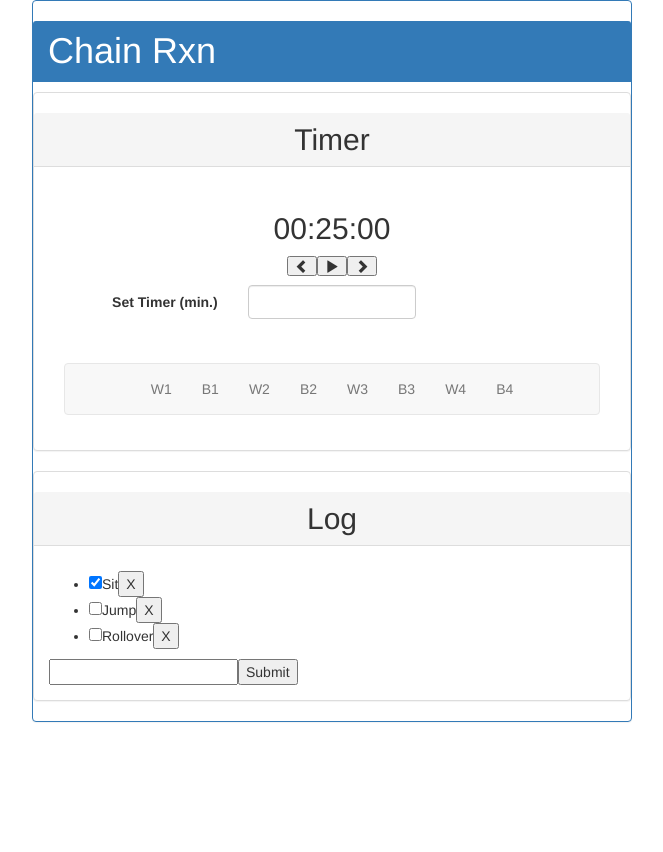
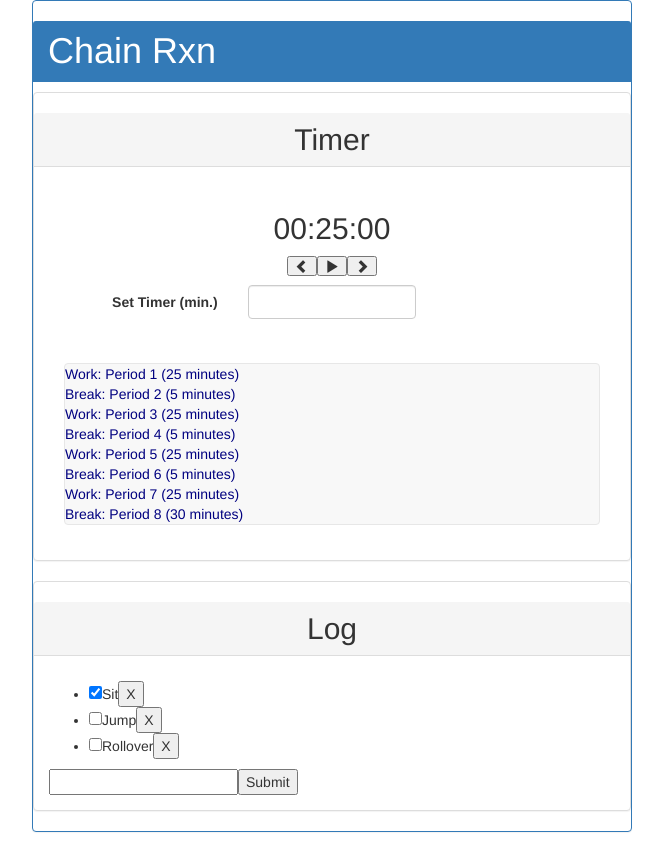
Before and after one commit to n-kimberly/ChainRXN, a React (Create React App) app: page / in a window 1280 px wide. Shown: the whole page, without its empty margins (308-971 px from the left). Before the commit the page ends 800 px from the top, so only its background shows below. Built offline with nearby package versions, Linux system fonts and the light colour scheme.

Commit message:
Add real starting data and pass to TaskbarDisplay

```diff
--- a/src/App.css
+++ b/src/App.css
@@ -17,6 +17,11 @@
     margin: 8px;
 }
 
+.routines {
+    text-align: left;
+    color: navy;
+}
+
 @media (max-width: 650px) {
     .app-content {
         width: auto;
--- a/src/App.js
+++ b/src/App.js
@@ -6,6 +6,20 @@ import './App.css';
 
 
 class App extends Component {
+  constructor(props) {
+    super(props);
+    this.routines = [
+      {timerType: 'Work', isCurrent: false, timerName: 'Period 1', timerAllocation: 25},
+      {timerType: 'Break', isCurrent: true,  timerName: 'Period 2', timerAllocation: 5},
+      {timerType: 'Work', isCurrent: false, timerName: 'Period 3', timerAllocation: 25},
+      {timerType: 'Break', isCurrent: false, timerName: 'Period 4', timerAllocation: 5},
+      {timerType: 'Work', isCurrent: false, timerName: 'Period 5', timerAllocation: 25},
+      {timerType: 'Break', isCurrent: false, timerName: 'Period 6', timerAllocation: 5},
+      {timerType: 'Work', isCurrent: false, timerName: 'Period 7', timerAllocation: 25},
+      {timerType: 'Break', isCurrent: false, timerName: 'Period 8', timerAllocation: 30}
+    ];
+  }
+
   render() {
     return (
       <div>
@@ -14,10 +28,14 @@ class App extends Component {
           <div className = "panel panel-default">
             <h2 className = "panel-heading" align="center">Timer</h2>
             <div className = "panel-body">
-              <Timer />
+              <Timer
+                routines = { this.routines }
+              />
             </div>
             <div className = "panel-body">
-              <Taskbar />
+              <Taskbar
+                routines = { this.routines }
+              />
             </div>
           </div>
           <div className = "panel panel-default">
--- a/src/Taskbar/TaskbarControls/components/TaskbarControls.jsx
+++ /dev/null
@@ -1,73 +0,0 @@
-import React, { Component } from 'react';
-import moment from 'moment';
-
-class TaskbarControls extends Component {
-    constructor() {
-        super();
-    }
-
-    render()
-    {
-        return (
-            <div className = "row">
-                <div className = "text-center">
-                    {
-                        (this.props.TaskbarState === this.props.TaskbarStates.COMPLETED ||
-                        this.props.TaskbarState ===
-                        this.props.TaskbarStates.RESETTED)
-                        &&
-                        (<button
-                            className = "glyphicon glyphicon-chevron-left" />)
-                    }
-                    {
-                        (this.props.TaskbarState === this.props.TaskbarStates.PLAYING)
-                        &&
-                        (<button
-                            className = "glyphicon glyphicon-pause"
-                            onClick = { this.props.pauseTaskbar } />)
-                    }
-                    {
-                        (this.props.TaskbarState !== this.props.TaskbarStates.PLAYING)
-                        &&
-                        (<button
-                            className = "glyphicon glyphicon-play"
-                            onClick = { this.props.startTaskbar } />)
-                    }
-                    {
-                        (this.props.TaskbarState === this.props.TaskbarStates.PLAYING ||
-                        this.props.TaskbarState ===
-                        this.props.TaskbarStates.PAUSED)
-                        &&
-                        (<button
-                            className = "glyphicon glyphicon-stop"
-                            onClick = { this.props.resetTaskbar } />)
-                    }
-                    {
-                        (this.props.TaskbarState === this.props.TaskbarStates.COMPLETED ||
-                        this.props.TaskbarState ===
-                        this.props.TaskbarStates.RESETTED)
-                        &&
-                        (<button
-                            className = "glyphicon glyphicon-chevron-right" />)
-                    }
-                </div>
-            </div>
-        );
-    }
-}
-
-// const TaskbarControls = (props) => (
-//     <div className = "row">
-//         <div className = "text-center">
-//             <button className = "glyphicon glyphicon-chevron-left align-center"></button>
-//             <button className = "glyphicon glyphicon-pause"></button>
-//             <button
-//                 className = "glyphicon glyphicon-play"
-//                 onClick = {this.props.startTaskbar} />
-//             <button className = "glyphicon glyphicon-stop"></button>
-//             <button className = "glyphicon glyphicon-chevron-right"></button>
-//         </div>
-//     </div>
-// );
-
-export default TaskbarControls
--- a/src/Taskbar/TaskbarDisplay/components/TaskbarDisplay.jsx
+++ b/src/Taskbar/TaskbarDisplay/components/TaskbarDisplay.jsx
@@ -1,28 +1,17 @@
-import React from 'react';
+import React, { Component } from 'react';
 
-const leftPad = (val) => {
-    if (val < 10) {
-        return '0' + val;
-    } else {
-        return val;
+class TaskbarDisplay extends Component {
+    render() {
+      const routine = this.props.routine;
+      const timerName = routine.timerName;
+      const timerAllocation = routine.timerAllocation;
+      const timerType = routine.timerType;
+      return (
+        <div className = "routines">
+          <li>{timerType}: {timerName} ({timerAllocation} minutes)</li>
+        </div>
+      );
     }
 }
 
-const TaskbarDisplay = (props) => (
-    <div className = "navbar navbar-default center">
-        <div className = "navbar-inner">
-            <ul className = "nav navbar-nav">
-                <li><a href="#">W1 </a></li>
-                <li><a href="#">B1 </a></li>
-                <li><a href="#">W2 </a></li>
-                <li><a href="#">B2 </a></li>
-                <li><a href="#">W3 </a></li>
-                <li><a href="#">B3 </a></li>
-                <li><a href="#">W4 </a></li>
-                <li><a href="#">B4 </a></li>
-            </ul>
-        </div>
-    </div>
-);
-
 export default TaskbarDisplay;
--- a/src/Taskbar/TaskbarHeader/components/TaskbarHeader.jsx
+++ /dev/null
@@ -1,8 +0,0 @@
-import React from 'react';
-const TaskbarHeader = () => (
-    <div className = "navbar-header" >
-        Chain
-    </div>
-);
-
-export default TaskbarHeader;
--- a/src/Taskbar/TaskbarStates.js
+++ /dev/null
@@ -1,8 +0,0 @@
-export const W1 = 0;
-export const B1 = 1;
-export const W2 = 2;
-export const B2 = 3;
-export const W3 = 4;
-export const B3 = 5;
-export const W4 = 6;
-export const B4 = 7;
--- a/src/Taskbar/components/Taskbar.jsx
+++ b/src/Taskbar/components/Taskbar.jsx
@@ -1,36 +1,27 @@
 import React, { Component } from 'react';
-import TaskbarHeader from '../TaskbarHeader/components/TaskbarHeader';
 import TaskbarDisplay from '../TaskbarDisplay/components/TaskbarDisplay';
-import TaskbarControls from '../TaskbarControls/components/TaskbarControls';
-import TaskbarSet from '../TaskbarSet/components/TaskbarSet';
-import moment from 'moment';
-import * as TaskbarStates from '../TaskbarStates';
 
 class Taskbar extends Component {
-    constructor() {
-        super();
-    }
-
     render()
     {
+        const rows = [];
+        this.props.routines.forEach(routine => {
+            rows.push(
+                <TaskbarDisplay
+                    routine = { routine }
+                    key = {routine.timerName}
+                />
+            );
+        });
         return (
             <div className = "container-fluid">
-                {/* <TaskbarHeader /> */}
-                <TaskbarDisplay />
-                {/* <TaskbarControls
-                    pauseTaskbar = { this.pauseTaskbar }
-                    startTaskbar = { this.startTaskbar }
-                    resetTaskbar = { this.resetTaskbar }
-                    setTime = { this.setTime }
-                    TaskbarStates = { TaskbarStates }
-                    TaskbarState = { this.state.TaskbarState } /> */}
-                {/* {
-                    (this.state.TaskbarState !== TaskbarStates.PLAYING)
-                    &&
-                    (<TaskbarSet
-                        baseTime = { this.state.baseTime }
-                        setTime = { this.setTime } />)
-                } */}
+                <div className = "navbar navbar-default">
+                    <div className = "navbar-inner">
+                        <ul className = "nav navbar-nav">
+                            {rows}
+                        </ul>
+                    </div>
+                </div>
             </div>
         );
     }
--- a/src/Timer/TimerHeader/components/TimerHeader.jsx
+++ /dev/null
@@ -1,10 +0,0 @@
-import React from 'react';
-const TimerHeader = () => (
-    <div className = "row" >
-        <h2 className = "text-center">
-            [Current Task Name]
-        </h2>
-    </div>
-);
-
-export default TimerHeader;
--- a/src/Timer/components/Timer.jsx
+++ b/src/Timer/components/Timer.jsx
@@ -1,5 +1,4 @@
 import React, { Component } from 'react';
-import TimerHeader from '../TimerHeader/components/TimerHeader';
 import TimerDisplay from '../TimerDisplay/components/TimerDisplay';
 import TimerControls from '../TimerControls/components/TimerControls';
 import TimerSet from '../TimerSet/components/TimerSet';
```
Also changed, not shown: src/Taskbar/TaskbarSet/components/TaskbarSet.jsx (deleted, +0 -86 lines), src/Timer/TimerControls/components/TimerControls.jsx (+0 -19 lines).
